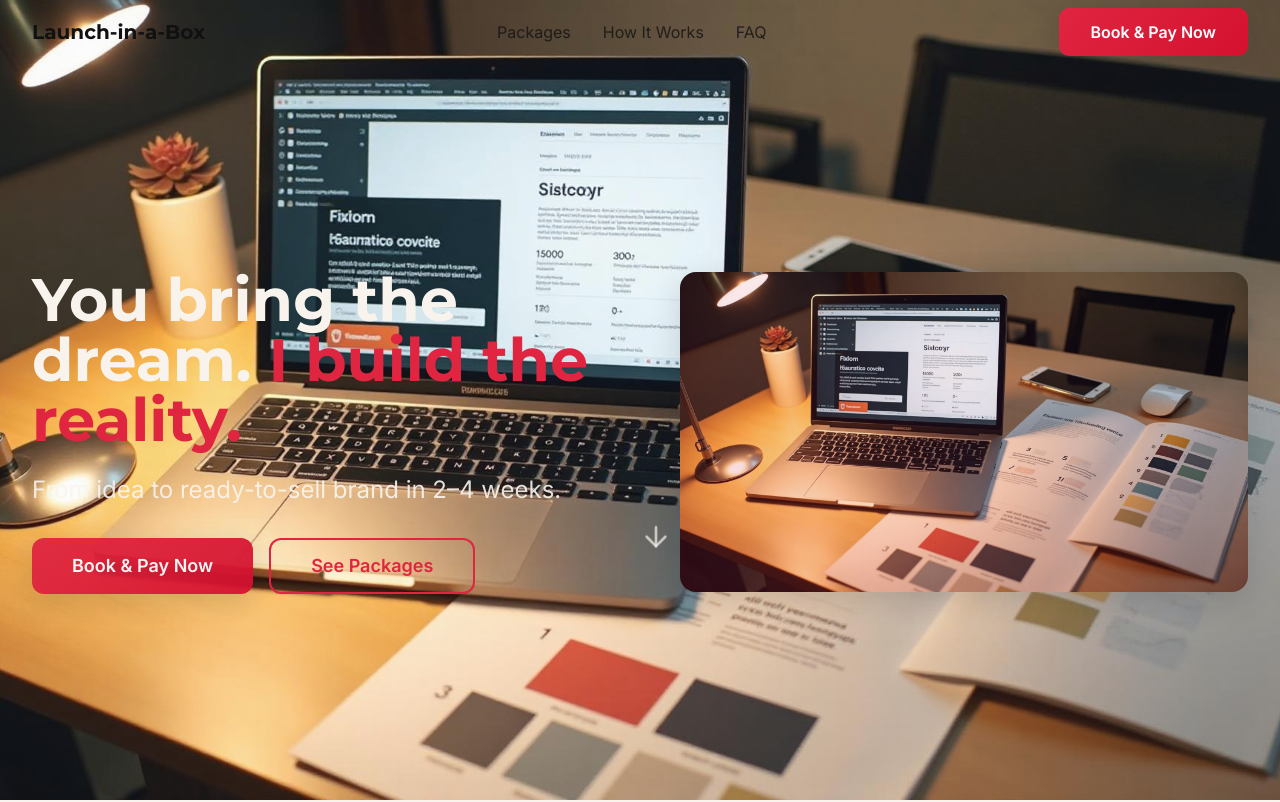
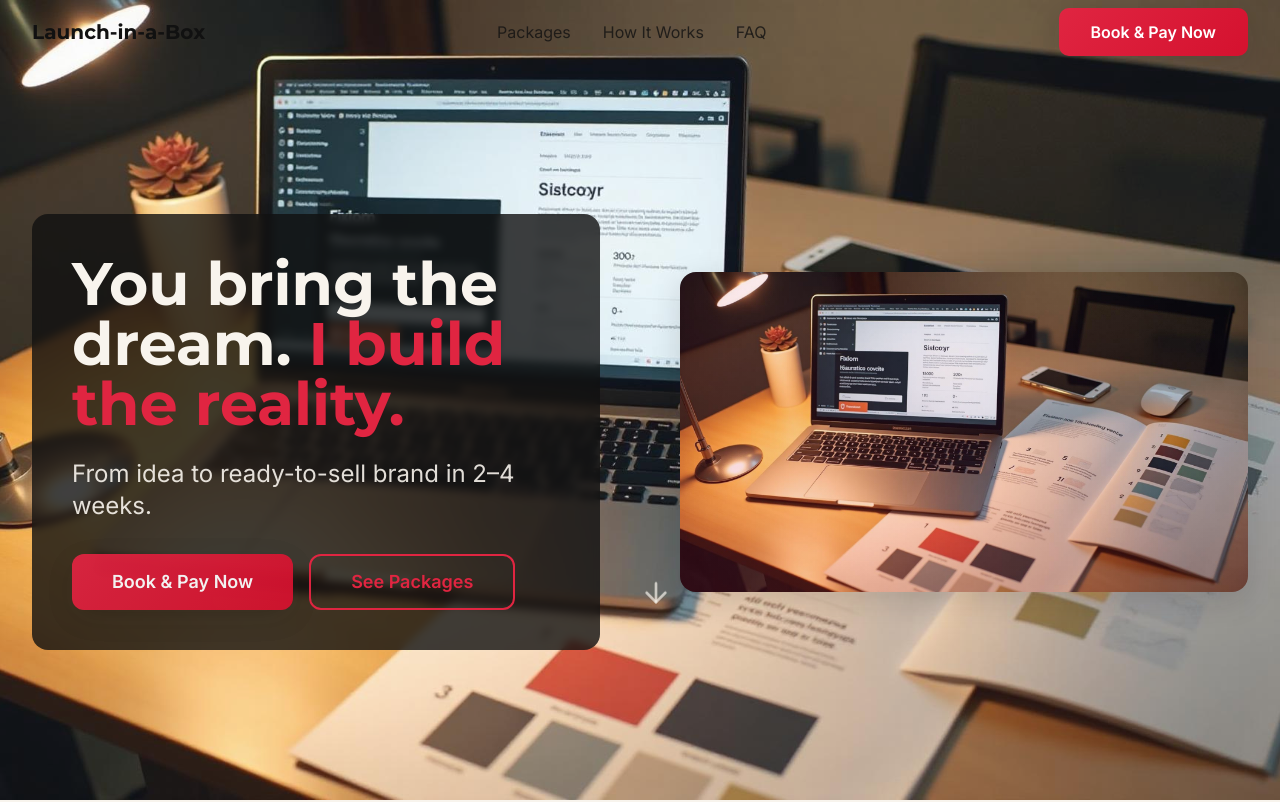
Before and after one commit to lynnslens/launchspark-kit, a React (Vite) app: page / in a window 1280 px wide. Shown: the top 802 px of the page. Built offline with nearby package versions, Linux system fonts and the light colour scheme.

Commit message:
Fix: Improve heading visibility
Adjust hero image transparency and add a background box to the heading for better readability.

```diff
--- a/src/components/Hero.tsx
+++ b/src/components/Hero.tsx
@@ -26,7 +26,7 @@ const Hero = () => {
       <div className="relative z-10 max-w-7xl mx-auto px-4 sm:px-6 lg:px-8 pt-16">
         <div className="grid lg:grid-cols-2 gap-12 lg:gap-20 items-center">
           <div className="text-center lg:text-left">
-            <div className="animate-fade-in-up">
+            <div className="animate-fade-in-up bg-charcoal/80 backdrop-blur-sm rounded-2xl p-8 lg:p-10">
               <h1 className="text-4xl sm:text-5xl lg:text-6xl font-bold text-cream leading-tight mb-6">
                 You bring the dream.{" "}
                 <span className="text-red">I build the reality.</span>
```
